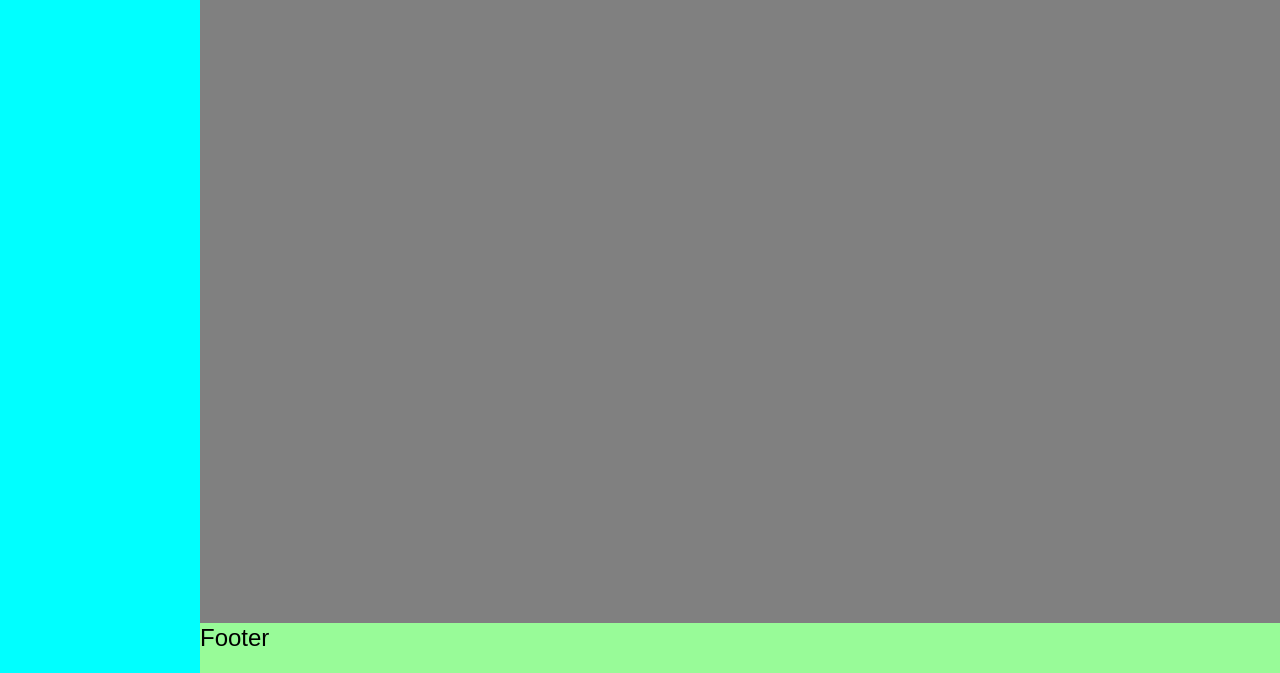
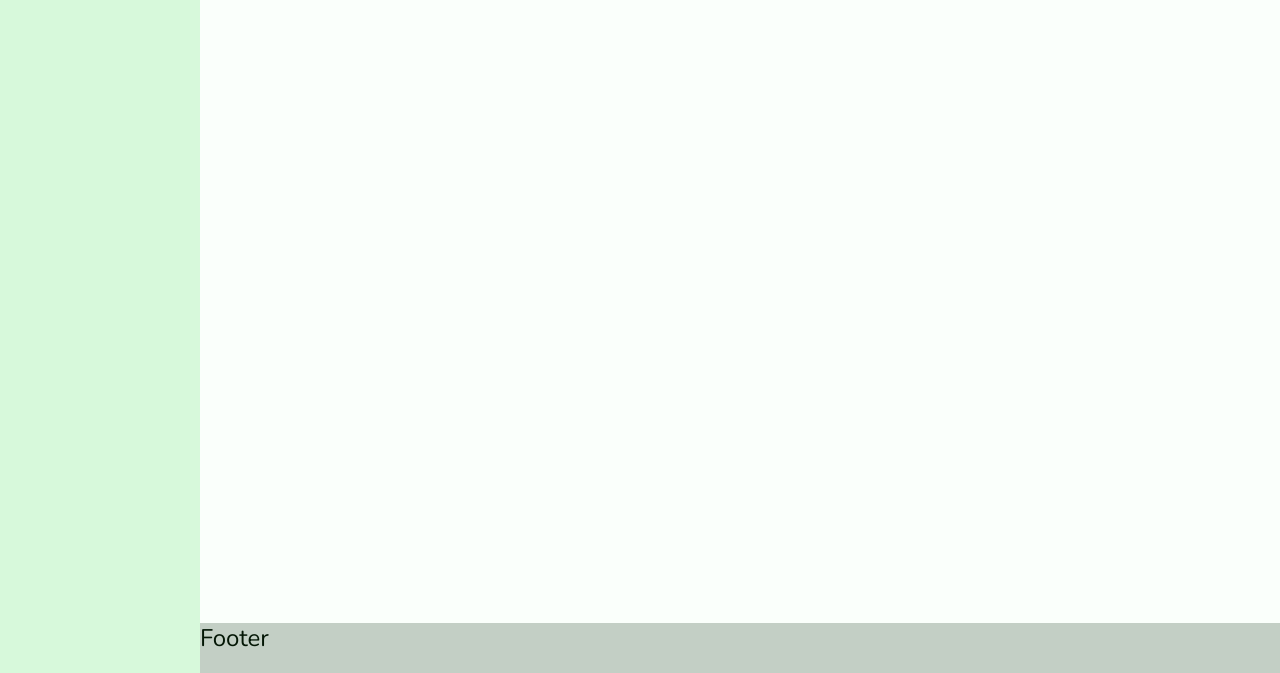
Before and after one commit to okanagan009/keep-to-do, a website built with Parcel: page index.html in a window 1280 px wide. Shown: the part 127-800 px from the top of the page. Built offline with nearby package versions, Linux system fonts and the light colour scheme.

Commit message:
selection of icons, colors, font

```diff
--- a/index.html
+++ b/index.html
@@ -3,7 +3,13 @@
 
 <head>
     <meta charset="UTF-8">
+    <link rel="shortcut icon" href="src/img/to-do-title-icon.svg" />
     <meta name="viewport" content="width=device-width, initial-scale=1.0">
+    <link rel="preconnect" href="https://fonts.googleapis.com">
+    <link rel="preconnect" href="https://fonts.gstatic.com" crossorigin>
+    <link
+        href="https://fonts.googleapis.com/css2?family=Nunito:ital,wght@0,200..1000;1,200..1000&family=Roboto:wght@300;400&display=swap"
+        rel="stylesheet">
     <title>Keep TO DO</title>
     <link rel="stylesheet" href="src/style.css">
 </head>
--- a/src/style.css
+++ b/src/style.css
@@ -12,12 +12,11 @@ body {
     margin: 0px;
     padding: 0px;
 
-    font-family: "Koulen-Regular", sans-serif;
+    font-family: "Nunito", sans-serif;
     font-weight: 400;
-    color: black;
+    color: #031605;
     line-height: 30px;
     font-size: 24px;
-    background-color: white;
 }
 
 h1,
@@ -102,20 +101,21 @@ textarea {
 
 .header {
     grid-area: header;
-    background-color: blue;
+    background-color: #16d492;
 }
 
 .navigation {
     grid-area: navigation;
-    background-color: aqua;
+    background-color: #d7f9db;
+    /* цвет для иконок в навигации #ae5ce6 */
 }
 
 .main {
     grid-area: main;
-    background-color: gray;
+    background-color: #fafffb;
 }
 
 .footer {
     grid-area: footer;
-    background-color: palegreen;
+    background-color: #c3cfc5;
 }
```
Also changed, not shown: src/img/burger-menu-icon.svg (added), src/img/done-icon.svg (added), src/img/logo-icon.svg (added), src/img/search-icon.svg (added), src/img/to-do-icon.svg (added), src/img/to-do-title-icon.svg (added), src/img/trash-icon.svg (added).
